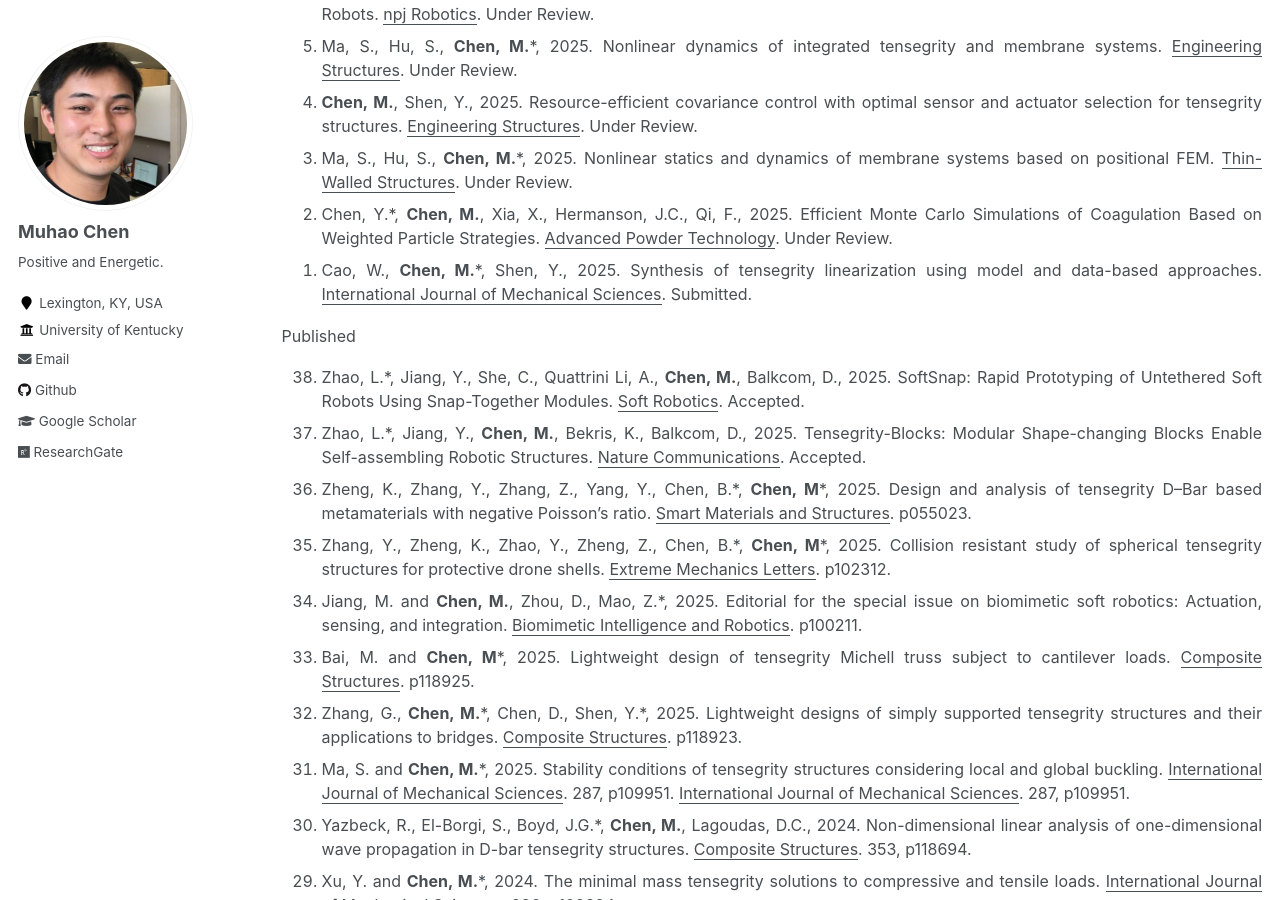
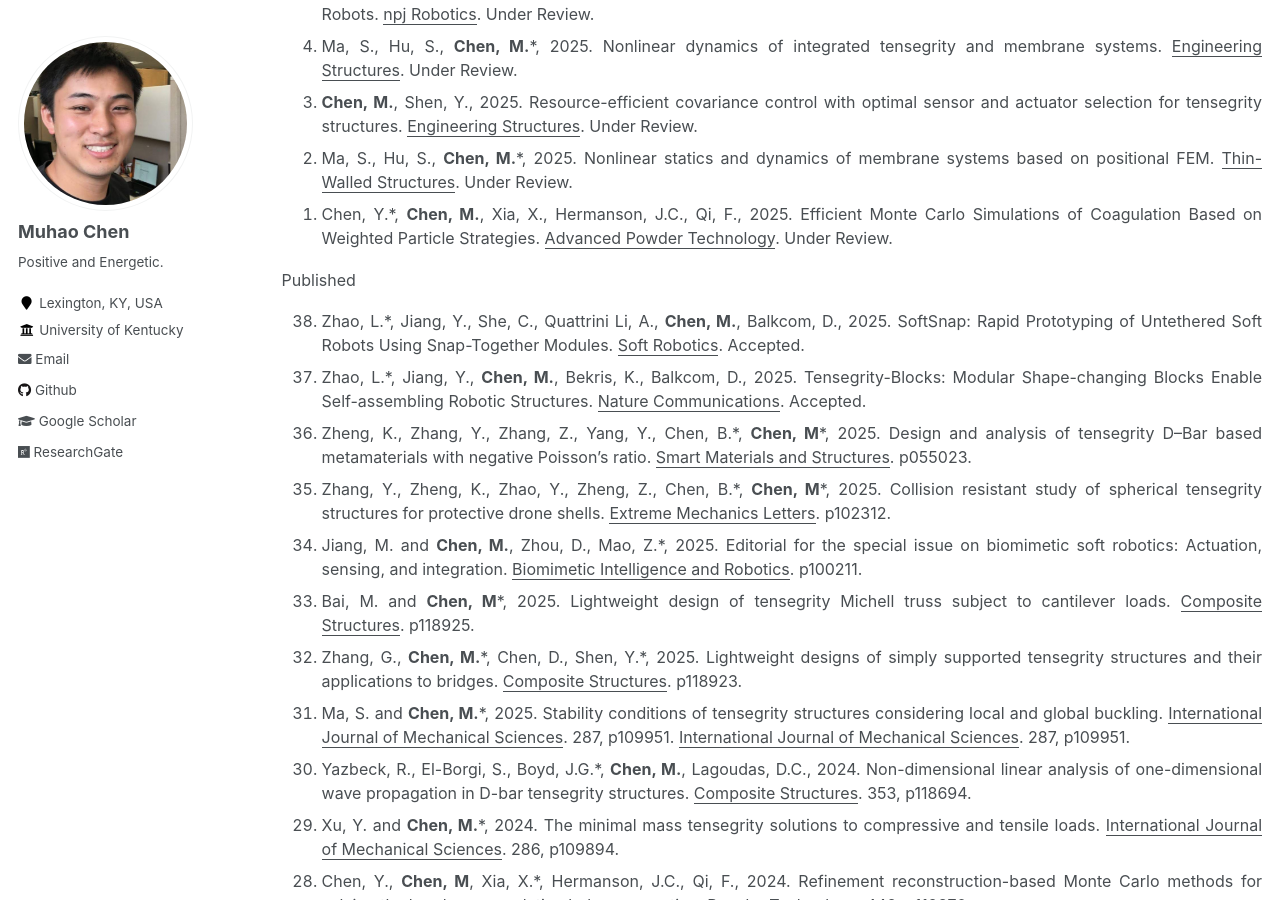
Before and after one commit to Muhao-Chen/muhao-chen.github.io, a Jekyll site: the page built from _pages/publication.md, in a window 1280 px wide and 900 px high, scrolled down 339 px. Built offline with Jekyll 4.4.1, drawn with Linux system fonts in a browser that asks for light colours.

Commit message:
Update publication.md

```diff
--- a/_pages/publication.md
+++ b/_pages/publication.md
@@ -22,7 +22,7 @@ Submitted
 <!-- <li> Zhu, Z.*, <strong>Chen, M.</strong>, 2025. A metaheuristic approach to the design of a space station with artificial gravity. <u>Acta Astronautica</u>. Under Review. </li> -->
 <li> Ma, S., Hu, S., <strong>Chen, M.</strong>*, 2025. Nonlinear statics and dynamics of membrane systems based on positional FEM. <u>Thin-Walled Structures</u>. Under Review.</li>
 <li> Chen, Y.*, <strong>Chen, M.</strong>, Xia, X., Hermanson, J.C., Qi, F., 2025. Efficient Monte Carlo Simulations of Coagulation Based on Weighted Particle Strategies. <u>Advanced Powder Technology</u>. Under Review. </li>
-<li> Cao, W., <strong>Chen, M.</strong>*, Shen, Y., 2025. Synthesis of tensegrity linearization using model and data-based approaches. <u>International Journal of Mechanical Sciences</u>. Submitted. </li>
+<!-- <li> Cao, W., <strong>Chen, M.</strong>*, Shen, Y., 2025. Synthesis of tensegrity linearization using model and data-based approaches. <u>International Journal of Mechanical Sciences</u>. Submitted. </li> -->
 <!-- <li> <strong>Chen, M.</strong>*, 2024. Mass efficient Double-Helix Tensegrity for underwater, land, air, and space applications. <u>Computer Methods in Applied Mechanics and Engineering</u>.-->
 <!-- <li>Shen, Y., <strong>Chen, M.</strong>*, 2025. TsgDMC: Tensegrity Data-based Modeling and Control. <u>Journal of Open Source Software</u>. </li>
 <li>Ma, S., <strong>Chen, M.</strong>*, 2025. OriTsgEFA: Origami and Tensegrity Equilibrium and Form-finding Analysis. <u>Journal of Open Source Software</u>. </li> -->
```
